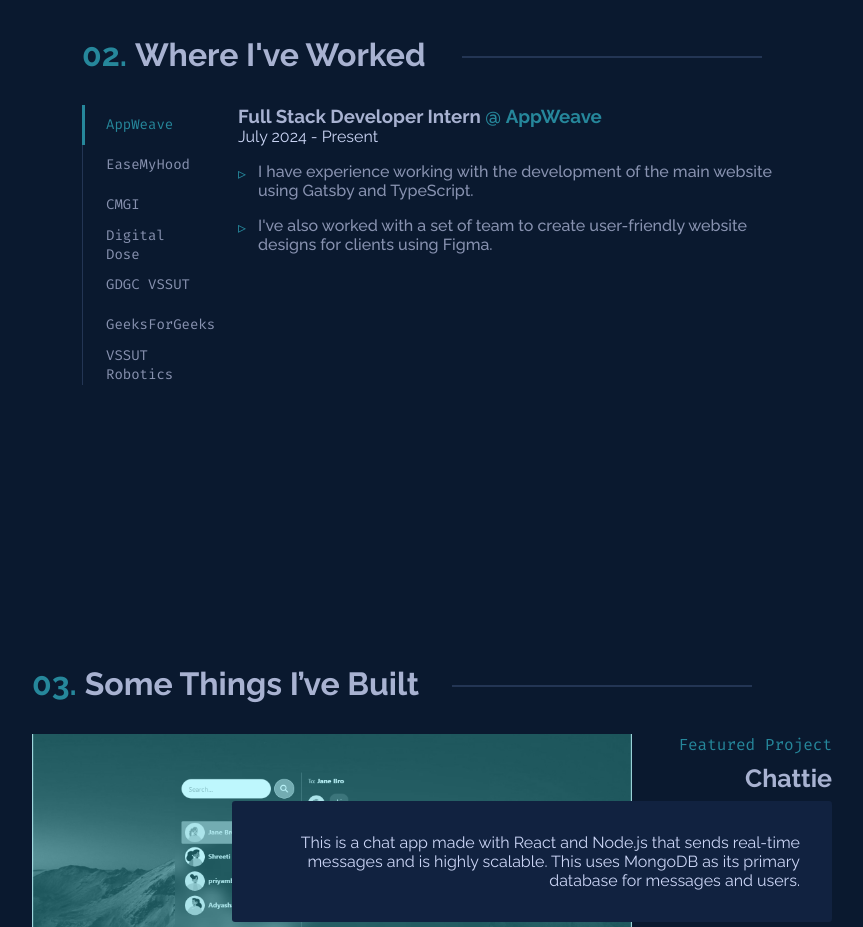
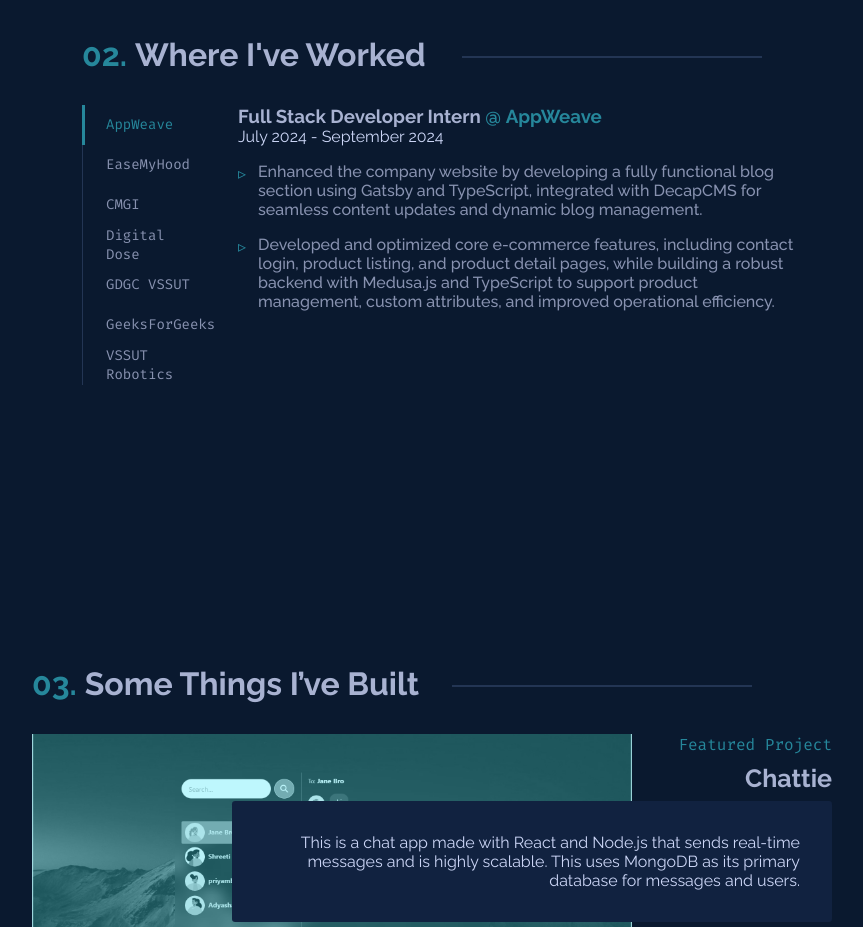
Before and after one commit to shivah12/Portfolio-, a Next.js app: page / in a window 1280 px wide. Shown: the part 2180-3107 px from the top of the page, without its empty margins (208-1071 px from the left). Built offline with nearby package versions, Linux system fonts and the light colour scheme.

Commit message:
Update Experience.tsx

```diff
--- a/src/sections/Experience.tsx
+++ b/src/sections/Experience.tsx
@@ -18,11 +18,10 @@
       role: "Full Stack Developer Intern",
       url: "https://appweave.tech/",
       start: "July 2024",
-      end: "Present",
+      end: "September 2024",
       shortDescription: [
-        "I have experience working with the development of the main website using Gatsby and TypeScript.",
-
-        "I've also worked with a set of team to create user-friendly website designs for clients using Figma.",
+       " Enhanced the company website by developing a fully functional blog section using Gatsby and TypeScript, integrated with DecapCMS for seamless content updates and dynamic blog management.",
+"Developed and optimized core e-commerce features, including contact login, product listing, and product detail pages, while building a robust backend with Medusa.js and TypeScript to support product management, custom attributes, and improved operational efficiency."
 
       ],
     },
```
